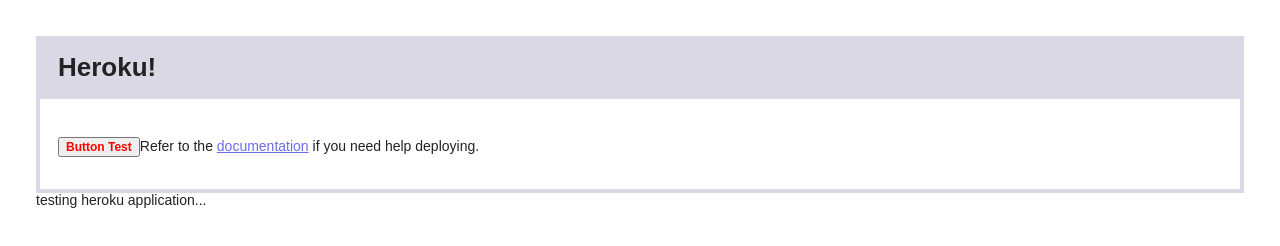
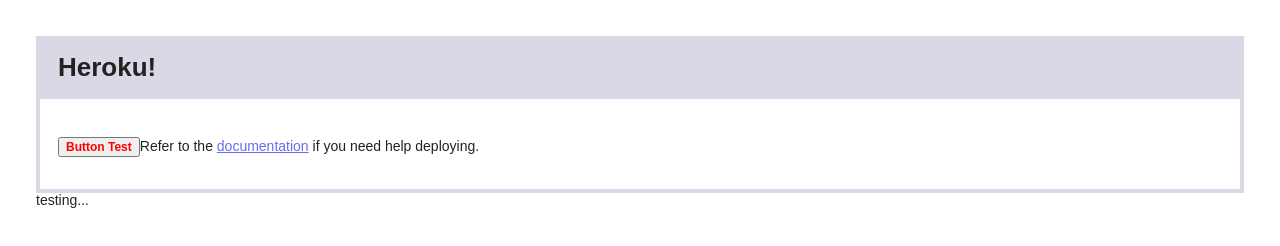
Before and after one commit to shahidql/pureHTML, a website: page index.html in a window 1280 px wide. Drawn offline with Linux system fonts and the light colour scheme.

Commit message:
change in index.html

```diff
--- a/index.html
+++ b/index.html
@@ -76,7 +76,7 @@
                     <p><button>Button Test</button>Refer to the <a href="//devcenter.heroku.com/">documentation</a> if you need help deploying.</p>
             </div>
             <section>
-              testing heroku application...
+              testing...
             </section>
           </div>
         </div>
```
